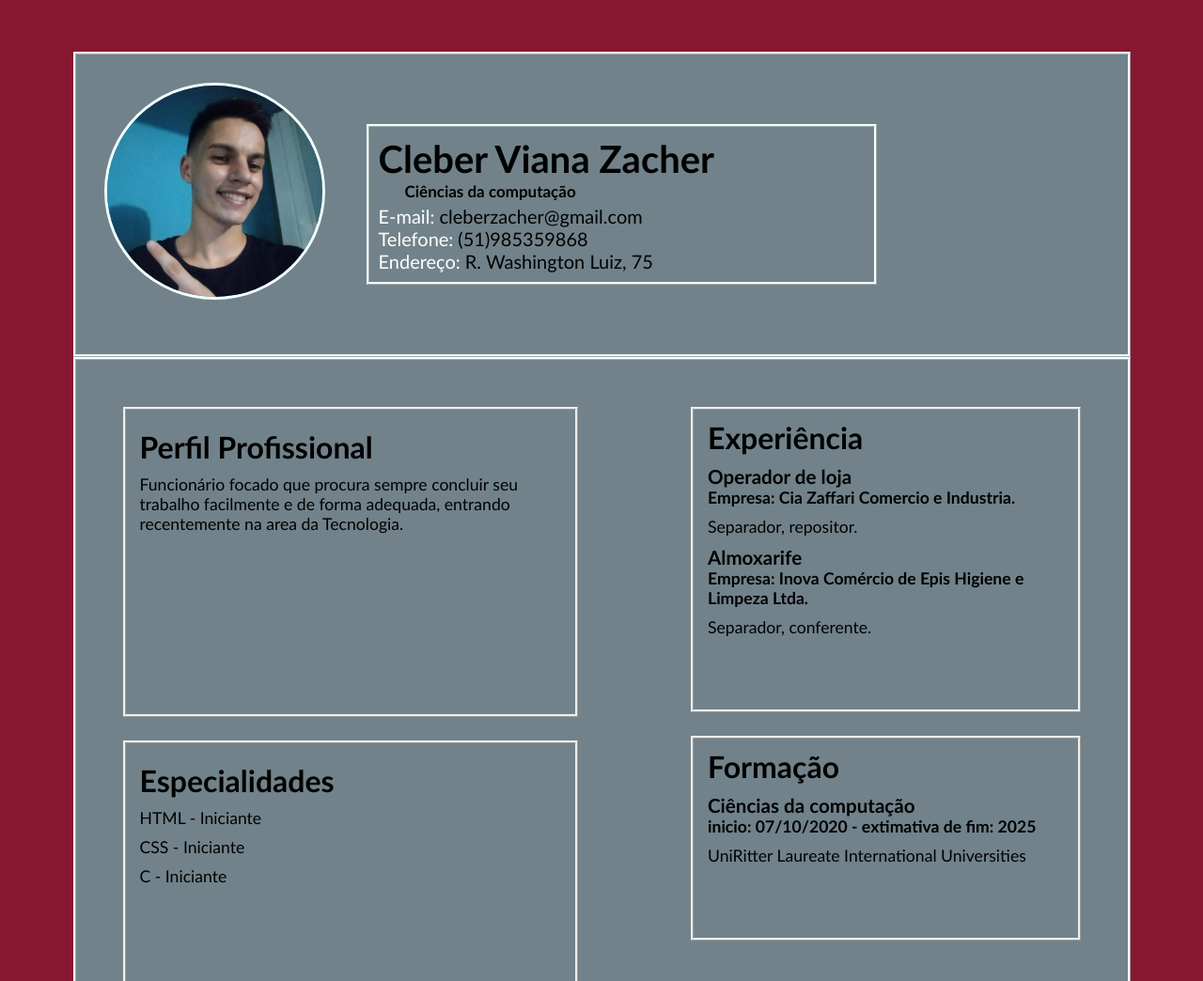
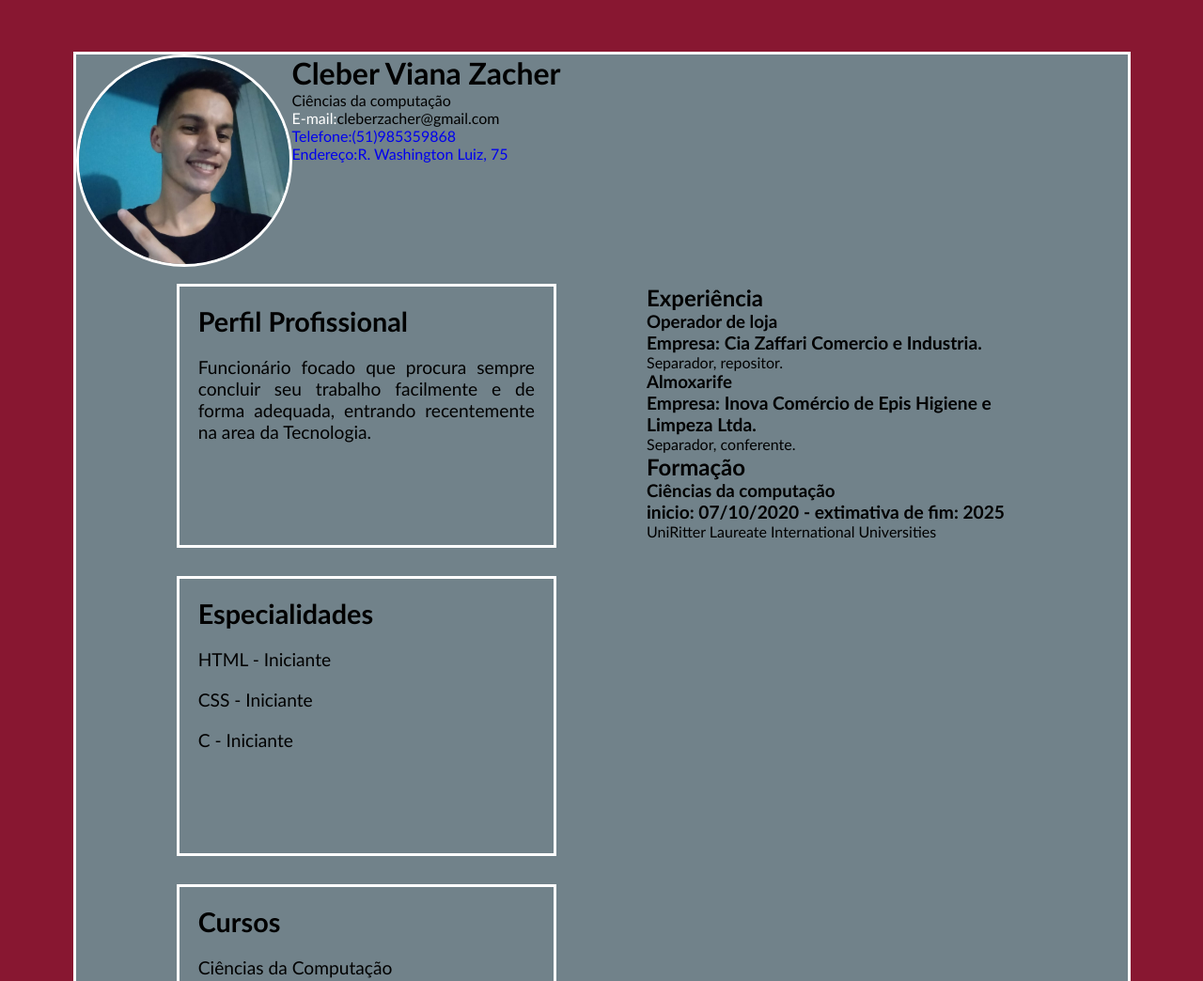
Before and after one commit to TioCleber/Portifolio-Profissional, a plain HTML site: page index.html in a window 1280 px wide. Shown: the top 1044 px of the page at 94% size. Drawn offline with Linux system fonts and the light colour scheme.

Commit message:
Update style.css

```diff
--- a/style.css
+++ b/style.css
@@ -1,4 +1,4 @@
-html, body, figure, img, div, p, h1, h2, h3, main, textarea, li, ul, a {
+* {
 
     margin: 0;
     padding: 0;
@@ -25,69 +25,55 @@ header{
     background: #881731;
     padding-top: 55px;
 }
+
+header .container{
+
 }
-header .container{
-    border-style: ridge;
-    border-color: azure;
-}
-}
-header .centro{
-    padding-left: 35px;
+header .caixa-principal{
+    margin: 2pc;
+    padding-left: 72px;
 }
 header img{
-    max-width: 235px;
     border-radius: 100%;
+    max-width: 230px;
     border-style: solid;
-    border-color: azure;
+    border-color: white;
 }
-header .subcentro {
-    border-style: ridge;
-    margin: 44px;
-    padding: 10px;
-    border-color: azure;
+header .sub-caixa {
+    border-style: solid;
+    padding: 10px 50px 10px 20px;
+    margin: 5pc;
+    border-color: white;
+    margin-left: 2pc;
 }
-header .subcentro h1{
-    padding-right: 10pc;
-    font-size: 2.5rem;
+header .sub-caixa h1{
+    font-size: 2.25rem;
 }
-header .subcentro p{
-    font-weight: bold;
-    font-size: 17px;
-    padding-bottom: 4px;
-    padding-left: 28px;
+header .sub-caixa p{
+    font-size: 1.35rem;
+    padding-bottom: 5px;
 }
-header .subcentro a{
-    font-size: 20px;
+header .sub-caixa li p{
+    font-size: 1.15rem;
+}
+header .sub-caixa a{
+    font-size: 1.15rem;
 }
 header .linha{
     display: flex;
-    padding: 30px;
-    border-style: ridge;
-    border-color: azure;
+    border-style: solid;
+    border-color: white;
+    border-bottom-style: none;
+    flex-wrap: wrap;
 }
-header .subcentro ul li a{
+header .sub-caixa ul li a{
 
 }
 header .text-white{
-    color:white;
-}
-header .text-white1{
-    color:white;
-}
-header .text-white2{
-    color:white;
+    color: white;
 }
 header .text-black{
     color:black;
-    padding-left: 5px;
-}
-header .text-black1{
-    color:black;
-    padding-left: 5px;
-}
-header .text-black2{
-    color:black;
-    padding-left: 5px;
 }
 header ul{
 
@@ -100,114 +86,126 @@ main{
 }
 
 main .container{
-    border-style: ridge;
-    border-color: azure;
+
 }
 main .linha{
+    border-style: solid;
+    border-top-style: none;
+    border-color: white;
     display: flex;
-    margin: 25px;
+    justify-content: center;
+    padding-bottom: 10pc;
+    padding-top: 15px;
     flex-wrap: wrap;
-    align-items: flex-start;
 }
 .coluna{
-    flex-basis: 50%;
+    flex-basis: 49%;
 }
 main .coluna-esquerda{
-
+    padding-left: 6pc;
+    padding-right: 3pc;
 }
 main .linha .coluna-esquerda section{
-    border-style: ridge;
-    padding-bottom: 12pc;
-    margin: 25px;
+    border-style: solid;
+    border-color: white;
+    margin-bottom: 30px;
+    padding-bottom: 109px;
 }
 main .coluna-esquerda h2{
-    margin-top: 20px;
-    padding-left: 15px;
-    font-size: 2rem;
+    font-size: 1.8rem;
+    padding-left: 20px;
+    padding-top: 20px;
 }
 main .coluna-esquerda p{
-    margin-top: 10px;
-    padding-left: 15px;
-    font-size: 1.1rem;
+    font-size: 1.2rem;
+    padding-left: 20px;
+    padding-top: 20px;
+    padding-right: 20px;
+    text-align: justify;
 }
 main .coluna-esquerda li{
-    margin-top: 10px;
-    padding-left: 15px;
-    font-size: 1.1rem;
+    font-size: 1.2rem;
+    padding-left: 20px;
+    padding-top: 20px;
+    padding-right: 20px;
+    text-align: justify;
 }
 main .coluna-direita{
-    padding-left: 70px;
+    padding-left: 3pc;
+    padding-right: 6pc;
 }
-main .coluna-direita h2{
-    margin-top: 10px;
-    padding-left: 15px;
-    font-size: 2rem;
+#cima-direita{
+    border-style: solid;
+    border-color: white;
+    margin-bottom: 30px;
+    padding-bottom: 21px;
+    padding-left: 20px;
+    padding-top: 20px;
+    padding-right: 20px;
+    text-align: justify;
+    line-height: 1.4;
 }
-#baixo{
-    margin-top: 10px;
-    padding-left: 15px;
-    font-size: 1.1rem;
+#cima-direita h2{
+font-size: 1.8rem;
 }
-main .coluna-direita p{
-    margin-top: 10px;
-    font-size: 1.1rem;
+#cima-direita p, strong{
+font-size: 1.2rem;
 }
-main .coluna-direita li{
-    margin-top: 10px;
-    padding-left: 15px;
-    font-size: 1.1rem;
+#cima-direita h3{
+font-size: 1.5rem;
 }
-main .linha .coluna-direita section{
-    border-style: ridge;
-    padding-bottom: 77px;
-    margin: 25px;
+#baixo-direita{
+    padding-bottom: 148px;
+    border-style: solid;
+    border-color: white;
+    padding-left: 20px;
+    padding-top: 20px;
+    padding-right: 20px;
+    text-align: justify;
+    line-height: 1.4;
+}
+#baixo-direita h2{
+    font-size: 1.8rem;
+}
+#baixo-direita p, strong{
+    font-size: 1.2rem;
+}
+#baixo-direita h3{
+    font-size: 1.5rem;
 }
 
 /*footer*/
 footer{
-   background: darkslateblue;
+    background: darkslateblue;
 }
 footer .container{
+    display: flex;
+    justify-content: space-between;
     background: darkslateblue;
-    display: flex;
     padding-bottom: 20px;
+    font-size: 1.2rem;
 }
 footer .info-contato{
-    padding-top: 20px;
-    padding-right: 7pc;
-    font-size: 1.1rem;
+    margin: 20px;
+    padding-left: 88px;
 }
 footer ul li{
-    padding-left: 55px;
+    padding-right: 20px;
+    color: white;
 }
 footer .redes-sociais{
     display: flex;
-    padding-top: 10px;
+    margin: 20px;
+    padding-right: 92px;
     text-align: center;
-    font-size: 1.1rem;
+    flex-wrap: wrap;
 }
 footer .redes-sociais img{
-    background: darkslateblue;
-    width: 70px;
+    max-width: 75px;
 }
 footer .text-white{
-    color:white;
-}
-footer .text-white1{
-    color:white;
-}
-footer .text-white2{
-    color:white;
+    color: white;
 }
 footer .text-black{
     color:black;
-    padding-left: 5px;
 }
-footer .text-black1{
-    color:black;
-    padding-left: 5px;
-}
-footer .text-black2{
-    color:black;
-    padding-left: 5px;
-}
```
